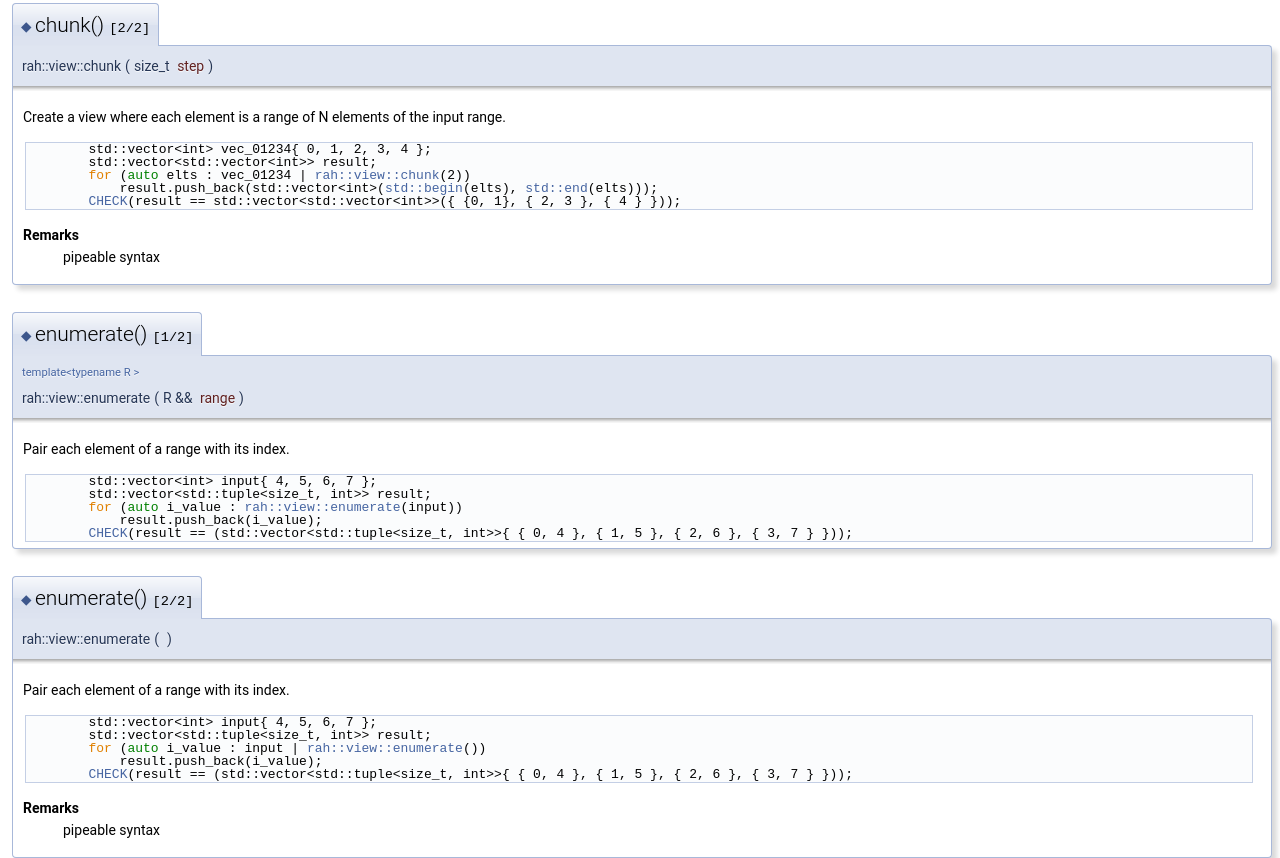
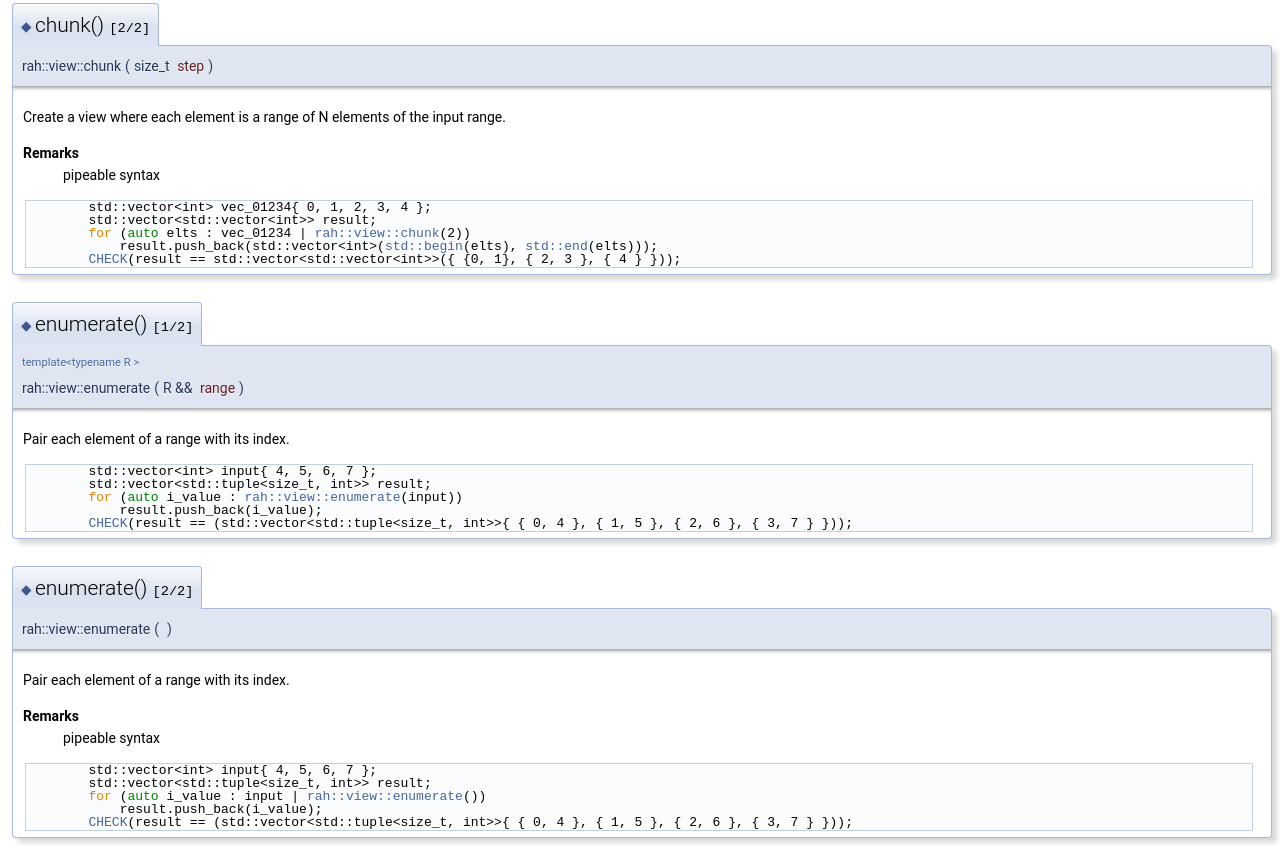
Before and after one commit to lhamot/rah, a plain HTML site: page html/namespacerah_1_1view.html in a window 1280 px wide. Shown: the part 3182-4040 px from the top of the page. Drawn offline with Linux system fonts and the light colour scheme.

Commit message:
Better doc formatting

```diff
--- a/html/namespacerah_1_1view.html
+++ b/html/namespacerah_1_1view.html
@@ -291,8 +291,8 @@ template&lt;typename R &gt; </div>
 </div><div class="memdoc">
 
 <p>Create a view where each element is a range of N elements of the input range. </p>
-<div class="fragment"><div class="line">        std::vector&lt;int&gt; vec_01234{ 0, 1, 2, 3, 4 };</div><div class="line">        std::vector&lt;std::vector&lt;int&gt;&gt; result;</div><div class="line">        <span class="keywordflow">for</span> (<span class="keyword">auto</span> elts : vec_01234 | <a class="code" href="namespacerah_1_1view.html#a2859e5c6e21d7a2bf9e188539602daa7">rah::view::chunk</a>(2))</div><div class="line">            result.push_back(std::vector&lt;int&gt;(<a class="code" href="namespacerah.html#a2c4a19e57cc4e0753e93830f247def6d">std::begin</a>(elts), <a class="code" href="namespacerah.html#aaddd1442cd76b96876e692cdefe7261d">std::end</a>(elts)));</div><div class="line">        <a class="code" href="rah_8cpp.html#ad34faf8df462d924ccc1bdf875e1344b">CHECK</a>(result == std::vector&lt;std::vector&lt;int&gt;&gt;({ {0, 1}, { 2, 3 }, { 4 } }));</div></div><!-- fragment --><dl class="section remark"><dt>Remarks</dt><dd>pipeable syntax </dd></dl>
-
+<dl class="section remark"><dt>Remarks</dt><dd>pipeable syntax</dd></dl>
+<div class="fragment"><div class="line">        std::vector&lt;int&gt; vec_01234{ 0, 1, 2, 3, 4 };</div><div class="line">        std::vector&lt;std::vector&lt;int&gt;&gt; result;</div><div class="line">        <span class="keywordflow">for</span> (<span class="keyword">auto</span> elts : vec_01234 | <a class="code" href="namespacerah_1_1view.html#a2859e5c6e21d7a2bf9e188539602daa7">rah::view::chunk</a>(2))</div><div class="line">            result.push_back(std::vector&lt;int&gt;(<a class="code" href="namespacerah.html#a2c4a19e57cc4e0753e93830f247def6d">std::begin</a>(elts), <a class="code" href="namespacerah.html#aaddd1442cd76b96876e692cdefe7261d">std::end</a>(elts)));</div><div class="line">        <a class="code" href="rah_8cpp.html#ad34faf8df462d924ccc1bdf875e1344b">CHECK</a>(result == std::vector&lt;std::vector&lt;int&gt;&gt;({ {0, 1}, { 2, 3 }, { 4 } }));</div></div><!-- fragment -->
 </div>
 </div>
 <a id="a3400a50c2b0e90330850128c2b7605d0"></a>
@@ -333,8 +333,8 @@ template&lt;typename R &gt; </div>
 </div><div class="memdoc">
 
 <p>Pair each element of a range with its index. </p>
-<div class="fragment"><div class="line">        std::vector&lt;int&gt; input{ 4, 5, 6, 7 };</div><div class="line">        std::vector&lt;std::tuple&lt;size_t, int&gt;&gt; result;</div><div class="line">        <span class="keywordflow">for</span> (<span class="keyword">auto</span> i_value : input | <a class="code" href="namespacerah_1_1view.html#a3400a50c2b0e90330850128c2b7605d0">rah::view::enumerate</a>())</div><div class="line">            result.push_back(i_value);</div><div class="line">        <a class="code" href="rah_8cpp.html#ad34faf8df462d924ccc1bdf875e1344b">CHECK</a>(result == (std::vector&lt;std::tuple&lt;size_t, int&gt;&gt;{ { 0, 4 }, { 1, 5 }, { 2, 6 }, { 3, 7 } }));</div></div><!-- fragment --><dl class="section remark"><dt>Remarks</dt><dd>pipeable syntax </dd></dl>
-
+<dl class="section remark"><dt>Remarks</dt><dd>pipeable syntax</dd></dl>
+<div class="fragment"><div class="line">        std::vector&lt;int&gt; input{ 4, 5, 6, 7 };</div><div class="line">        std::vector&lt;std::tuple&lt;size_t, int&gt;&gt; result;</div><div class="line">        <span class="keywordflow">for</span> (<span class="keyword">auto</span> i_value : input | <a class="code" href="namespacerah_1_1view.html#a3400a50c2b0e90330850128c2b7605d0">rah::view::enumerate</a>())</div><div class="line">            result.push_back(i_value);</div><div class="line">        <a class="code" href="rah_8cpp.html#ad34faf8df462d924ccc1bdf875e1344b">CHECK</a>(result == (std::vector&lt;std::tuple&lt;size_t, int&gt;&gt;{ { 0, 4 }, { 1, 5 }, { 2, 6 }, { 3, 7 } }));</div></div><!-- fragment -->
 </div>
 </div>
 <a id="a69010369aadc2a36ee9517195f783e9a"></a>
@@ -388,8 +388,8 @@ template&lt;typename F &gt; </div>
 </div><div class="memdoc">
 
 <p>Create a view with only elements which are filtered. </p>
-<div class="fragment"><div class="line">        std::vector&lt;int&gt; vec_01234{ 0, 1, 2, 3, 4 };</div><div class="line">        std::vector&lt;int&gt; result;</div><div class="line">        <span class="keywordflow">for</span> (<span class="keywordtype">int</span> i : vec_01234 | <a class="code" href="namespacerah_1_1view.html#a69010369aadc2a36ee9517195f783e9a">rah::view::filter</a>([](<span class="keyword">auto</span> a) {<span class="keywordflow">return</span> a % 2 == 0; }))</div><div class="line">            result.push_back(i);</div><div class="line">        <a class="code" href="rah_8cpp.html#ad34faf8df462d924ccc1bdf875e1344b">CHECK</a>(result == std::vector&lt;int&gt;({ 0, 2, 4 }));</div></div><!-- fragment --><dl class="section remark"><dt>Remarks</dt><dd>pipeable syntax </dd></dl>
-
+<dl class="section remark"><dt>Remarks</dt><dd>pipeable syntax</dd></dl>
+<div class="fragment"><div class="line">        std::vector&lt;int&gt; vec_01234{ 0, 1, 2, 3, 4 };</div><div class="line">        std::vector&lt;int&gt; result;</div><div class="line">        <span class="keywordflow">for</span> (<span class="keywordtype">int</span> i : vec_01234 | <a class="code" href="namespacerah_1_1view.html#a69010369aadc2a36ee9517195f783e9a">rah::view::filter</a>([](<span class="keyword">auto</span> a) {<span class="keywordflow">return</span> a % 2 == 0; }))</div><div class="line">            result.push_back(i);</div><div class="line">        <a class="code" href="rah_8cpp.html#ad34faf8df462d924ccc1bdf875e1344b">CHECK</a>(result == std::vector&lt;int&gt;({ 0, 2, 4 }));</div></div><!-- fragment -->
 </div>
 </div>
 <a id="a05a3de164c8d1fde6ca761119d90a789"></a>
@@ -535,8 +535,8 @@ template&lt;typename R &gt; </div>
 </div><div class="memdoc">
 
 <p>Create a view that is the concatenation of 2 ranges. </p>
-<div class="fragment"><div class="line">        std::vector&lt;int&gt; inputA{ 0, 1, 2, 3 };</div><div class="line">        std::vector&lt;int&gt; inputB{ 4, 5, 6 };</div><div class="line">        std::vector&lt;int&gt; result;</div><div class="line">        <span class="keywordflow">for</span> (<span class="keywordtype">int</span> i : inputA | <a class="code" href="namespacerah_1_1view.html#af66edb5fcde9f79ebd69fce81df0e883">rah::view::join</a>(inputB))</div><div class="line">            result.push_back(i);</div><div class="line">        <a class="code" href="rah_8cpp.html#ad34faf8df462d924ccc1bdf875e1344b">CHECK</a>(result == std::vector&lt;int&gt;({ 0, 1, 2, 3, 4, 5, 6 }));</div></div><!-- fragment --><dl class="section remark"><dt>Remarks</dt><dd>pipeable syntax </dd></dl>
-
+<dl class="section remark"><dt>Remarks</dt><dd>pipeable syntax</dd></dl>
+<div class="fragment"><div class="line">        std::vector&lt;int&gt; inputA{ 0, 1, 2, 3 };</div><div class="line">        std::vector&lt;int&gt; inputB{ 4, 5, 6 };</div><div class="line">        std::vector&lt;int&gt; result;</div><div class="line">        <span class="keywordflow">for</span> (<span class="keywordtype">int</span> i : inputA | <a class="code" href="namespacerah_1_1view.html#af66edb5fcde9f79ebd69fce81df0e883">rah::view::join</a>(inputB))</div><div class="line">            result.push_back(i);</div><div class="line">        <a class="code" href="rah_8cpp.html#ad34faf8df462d924ccc1bdf875e1344b">CHECK</a>(result == std::vector&lt;int&gt;({ 0, 1, 2, 3, 4, 5, 6 }));</div></div><!-- fragment -->
 </div>
 </div>
 <a id="a30b890451bfedbb15ed2114ed62beebc"></a>
@@ -577,8 +577,8 @@ template&lt;typename R &gt; </div>
 </div><div class="memdoc">
 
 <p>Given a range of std::pair-std::tuple, create a view consisting of just the second element of the pair. </p>
-<div class="fragment"><div class="line">        std::map&lt;int, double&gt; input{ {1, 1.5}, { 2, 2.5 }, { 3, 3.5 }, { 4, 4.5 } };</div><div class="line">        std::vector&lt;int&gt; result;</div><div class="line">        <span class="keywordflow">for</span> (<span class="keywordtype">int</span> key : input | <a class="code" href="namespacerah_1_1view.html#a30b890451bfedbb15ed2114ed62beebc">rah::view::map_key</a>())</div><div class="line">            result.push_back(key);</div><div class="line">        <a class="code" href="rah_8cpp.html#ad34faf8df462d924ccc1bdf875e1344b">CHECK</a>(result == (std::vector&lt;int&gt;{ 1, 2, 3, 4 }));</div></div><!-- fragment --><dl class="section remark"><dt>Remarks</dt><dd>pipeable syntax </dd></dl>
-
+<dl class="section remark"><dt>Remarks</dt><dd>pipeable syntax</dd></dl>
+<div class="fragment"><div class="line">        std::map&lt;int, double&gt; input{ {1, 1.5}, { 2, 2.5 }, { 3, 3.5 }, { 4, 4.5 } };</div><div class="line">        std::vector&lt;int&gt; result;</div><div class="line">        <span class="keywordflow">for</span> (<span class="keywordtype">int</span> key : input | <a class="code" href="namespacerah_1_1view.html#a30b890451bfedbb15ed2114ed62beebc">rah::view::map_key</a>())</div><div class="line">            result.push_back(key);</div><div class="line">        <a class="code" href="rah_8cpp.html#ad34faf8df462d924ccc1bdf875e1344b">CHECK</a>(result == (std::vector&lt;int&gt;{ 1, 2, 3, 4 }));</div></div><!-- fragment -->
 </div>
 </div>
 <a id="abde9f999ff37f8b31f7a25598f2b4a25"></a>
@@ -619,8 +619,8 @@ template&lt;typename R &gt; </div>
 </div><div class="memdoc">
 
 <p>Given a range of std::pair-std::tuple, create a view consisting of just the first element of the pair. </p>
-<div class="fragment"><div class="line">        std::map&lt;int, double&gt; input{ {1, 1.5}, { 2, 2.5 }, { 3, 3.5 }, { 4, 4.5 } };</div><div class="line">        std::vector&lt;double&gt; result;</div><div class="line">        <span class="keywordflow">for</span> (<span class="keywordtype">double</span> value : input | <a class="code" href="namespacerah_1_1view.html#abde9f999ff37f8b31f7a25598f2b4a25">rah::view::map_value</a>())</div><div class="line">            result.push_back(value);</div><div class="line">        <a class="code" href="rah_8cpp.html#ad34faf8df462d924ccc1bdf875e1344b">CHECK</a>(result == (std::vector&lt;double&gt;{ 1.5, 2.5, 3.5, 4.5 }));</div></div><!-- fragment --><dl class="section remark"><dt>Remarks</dt><dd>pipeable syntax </dd></dl>
-
+<dl class="section remark"><dt>Remarks</dt><dd>pipeable syntax</dd></dl>
+<div class="fragment"><div class="line">        std::map&lt;int, double&gt; input{ {1, 1.5}, { 2, 2.5 }, { 3, 3.5 }, { 4, 4.5 } };</div><div class="line">        std::vector&lt;double&gt; result;</div><div class="line">        <span class="keywordflow">for</span> (<span class="keywordtype">double</span> value : input | <a class="code" href="namespacerah_1_1view.html#abde9f999ff37f8b31f7a25598f2b4a25">rah::view::map_value</a>())</div><div class="line">            result.push_back(value);</div><div class="line">        <a class="code" href="rah_8cpp.html#ad34faf8df462d924ccc1bdf875e1344b">CHECK</a>(result == (std::vector&lt;double&gt;{ 1.5, 2.5, 3.5, 4.5 }));</div></div><!-- fragment -->
 </div>
 </div>
 <a id="a9f47b2859b0a8a7e136f09d5c33b89e6"></a>
@@ -661,8 +661,8 @@ template&lt;typename R &gt; </div>
 </div><div class="memdoc">
 
 <p>Create a view that traverses the source range in reverse order. </p>
-<dl class="section remark"><dt>Remarks</dt><dd>pipeable syntax <div class="fragment"><div class="line">        std::vector&lt;int&gt; vec{ 0, 1, 2, 3 };</div><div class="line">        std::vector&lt;int&gt; result;</div><div class="line">        <span class="keywordflow">for</span> (<span class="keywordtype">int</span> i : vec | <a class="code" href="namespacerah_1_1view.html#a9f47b2859b0a8a7e136f09d5c33b89e6">rah::view::retro</a>())</div><div class="line">            result.push_back(i);</div><div class="line">        <a class="code" href="rah_8cpp.html#ad34faf8df462d924ccc1bdf875e1344b">CHECK</a>(result == std::vector&lt;int&gt;({ 3, 2, 1, 0 }));</div></div><!-- fragment --></dd></dl>
-
+<dl class="section remark"><dt>Remarks</dt><dd>pipeable syntax</dd></dl>
+<div class="fragment"><div class="line">        std::vector&lt;int&gt; vec{ 0, 1, 2, 3 };</div><div class="line">        std::vector&lt;int&gt; result;</div><div class="line">        <span class="keywordflow">for</span> (<span class="keywordtype">int</span> i : vec | <a class="code" href="namespacerah_1_1view.html#a9f47b2859b0a8a7e136f09d5c33b89e6">rah::view::retro</a>())</div><div class="line">            result.push_back(i);</div><div class="line">        <a class="code" href="rah_8cpp.html#ad34faf8df462d924ccc1bdf875e1344b">CHECK</a>(result == std::vector&lt;int&gt;({ 3, 2, 1, 0 }));</div></div><!-- fragment -->
 </div>
 </div>
 <a id="a0f7381d90a8dce8c910b023a8b382974"></a>
@@ -730,8 +730,8 @@ template&lt;typename R &gt; </div>
 </div><div class="memdoc">
 
 <p>Create a view that is a sub-range of a range. </p>
-<dl class="section remark"><dt>Remarks</dt><dd>pipeable syntax <div class="fragment"><div class="line">        std::vector&lt;int&gt; vec{ 0, 1, 2, 3, 4, 5, 6, 7 };</div><div class="line">        std::vector&lt;int&gt; result;</div><div class="line">        <span class="keywordflow">for</span> (<span class="keywordtype">int</span> i : vec | <a class="code" href="namespacerah_1_1view.html#a0f7381d90a8dce8c910b023a8b382974">rah::view::slice</a>(2, 6))</div><div class="line">            result.push_back(i);</div><div class="line">        <a class="code" href="rah_8cpp.html#ad34faf8df462d924ccc1bdf875e1344b">CHECK</a>(result == std::vector&lt;int&gt;({ 2, 3, 4, 5 }));</div></div><!-- fragment --></dd></dl>
-
+<dl class="section remark"><dt>Remarks</dt><dd>pipeable syntax</dd></dl>
+<div class="fragment"><div class="line">        std::vector&lt;int&gt; vec{ 0, 1, 2, 3, 4, 5, 6, 7 };</div><div class="line">        std::vector&lt;int&gt; result;</div><div class="line">        <span class="keywordflow">for</span> (<span class="keywordtype">int</span> i : vec | <a class="code" href="namespacerah_1_1view.html#a0f7381d90a8dce8c910b023a8b382974">rah::view::slice</a>(2, 6))</div><div class="line">            result.push_back(i);</div><div class="line">        <a class="code" href="rah_8cpp.html#ad34faf8df462d924ccc1bdf875e1344b">CHECK</a>(result == std::vector&lt;int&gt;({ 2, 3, 4, 5 }));</div></div><!-- fragment -->
 </div>
 </div>
 <a id="ad71e78df55f6f9416e2869a8c14f6779"></a>
@@ -783,8 +783,8 @@ template&lt;typename R &gt; </div>
 </div><div class="memdoc">
 
 <p>Create a view consisting of every Nth element, starting with the first. </p>
-<dl class="section remark"><dt>Remarks</dt><dd>pipeable syntax <div class="fragment"><div class="line">        std::vector&lt;int&gt; vec{ 0, 1, 2, 3, 4, 5, 6, 7 };</div><div class="line">        std::vector&lt;int&gt; result;</div><div class="line">        <span class="keywordflow">for</span> (<span class="keywordtype">int</span> i : vec | <a class="code" href="namespacerah_1_1view.html#ad71e78df55f6f9416e2869a8c14f6779">rah::view::stride</a>(2))</div><div class="line">            result.push_back(i);</div><div class="line">        <a class="code" href="rah_8cpp.html#ad34faf8df462d924ccc1bdf875e1344b">CHECK</a>(result == std::vector&lt;int&gt;({ 0, 2, 4, 6 }));</div></div><!-- fragment --></dd></dl>
-
+<dl class="section remark"><dt>Remarks</dt><dd>pipeable syntax</dd></dl>
+<div class="fragment"><div class="line">        std::vector&lt;int&gt; vec{ 0, 1, 2, 3, 4, 5, 6, 7 };</div><div class="line">        std::vector&lt;int&gt; result;</div><div class="line">        <span class="keywordflow">for</span> (<span class="keywordtype">int</span> i : vec | <a class="code" href="namespacerah_1_1view.html#ad71e78df55f6f9416e2869a8c14f6779">rah::view::stride</a>(2))</div><div class="line">            result.push_back(i);</div><div class="line">        <a class="code" href="rah_8cpp.html#ad34faf8df462d924ccc1bdf875e1344b">CHECK</a>(result == std::vector&lt;int&gt;({ 0, 2, 4, 6 }));</div></div><!-- fragment -->
 </div>
 </div>
 <a id="a73d98aff6def51242231b9ec440dd026"></a>
@@ -838,8 +838,8 @@ template&lt;typename F &gt; </div>
 </div><div class="memdoc">
 
 <p>Create a view applying a transformation to each element of the input range. </p>
-<dl class="section remark"><dt>Remarks</dt><dd>pipeable syntax <div class="fragment"><div class="line">        std::vector&lt;int&gt; vec{ 0, 1, 2, 3 };</div><div class="line">        std::vector&lt;int&gt; result;</div><div class="line">        <span class="keywordflow">for</span> (<span class="keywordtype">int</span> i : vec | <a class="code" href="namespacerah_1_1view.html#a73d98aff6def51242231b9ec440dd026">rah::view::transform</a>([](<span class="keyword">auto</span> a) {<span class="keywordflow">return</span> a * 2; }))</div><div class="line">            result.push_back(i);</div><div class="line">        <a class="code" href="rah_8cpp.html#ad34faf8df462d924ccc1bdf875e1344b">CHECK</a>(result == std::vector&lt;int&gt;({ 0, 2, 4, 6 }));</div></div><!-- fragment --></dd></dl>
-
+<dl class="section remark"><dt>Remarks</dt><dd>pipeable syntax</dd></dl>
+<div class="fragment"><div class="line">        std::vector&lt;int&gt; vec{ 0, 1, 2, 3 };</div><div class="line">        std::vector&lt;int&gt; result;</div><div class="line">        <span class="keywordflow">for</span> (<span class="keywordtype">int</span> i : vec | <a class="code" href="namespacerah_1_1view.html#a73d98aff6def51242231b9ec440dd026">rah::view::transform</a>([](<span class="keyword">auto</span> a) {<span class="keywordflow">return</span> a * 2; }))</div><div class="line">            result.push_back(i);</div><div class="line">        <a class="code" href="rah_8cpp.html#ad34faf8df462d924ccc1bdf875e1344b">CHECK</a>(result == std::vector&lt;int&gt;({ 0, 2, 4, 6 }));</div></div><!-- fragment -->
 </div>
 </div>
 <a id="a5b9cacbf101962d95221b591d7f11026"></a>
```
Also changed, not shown: 13 other files.
